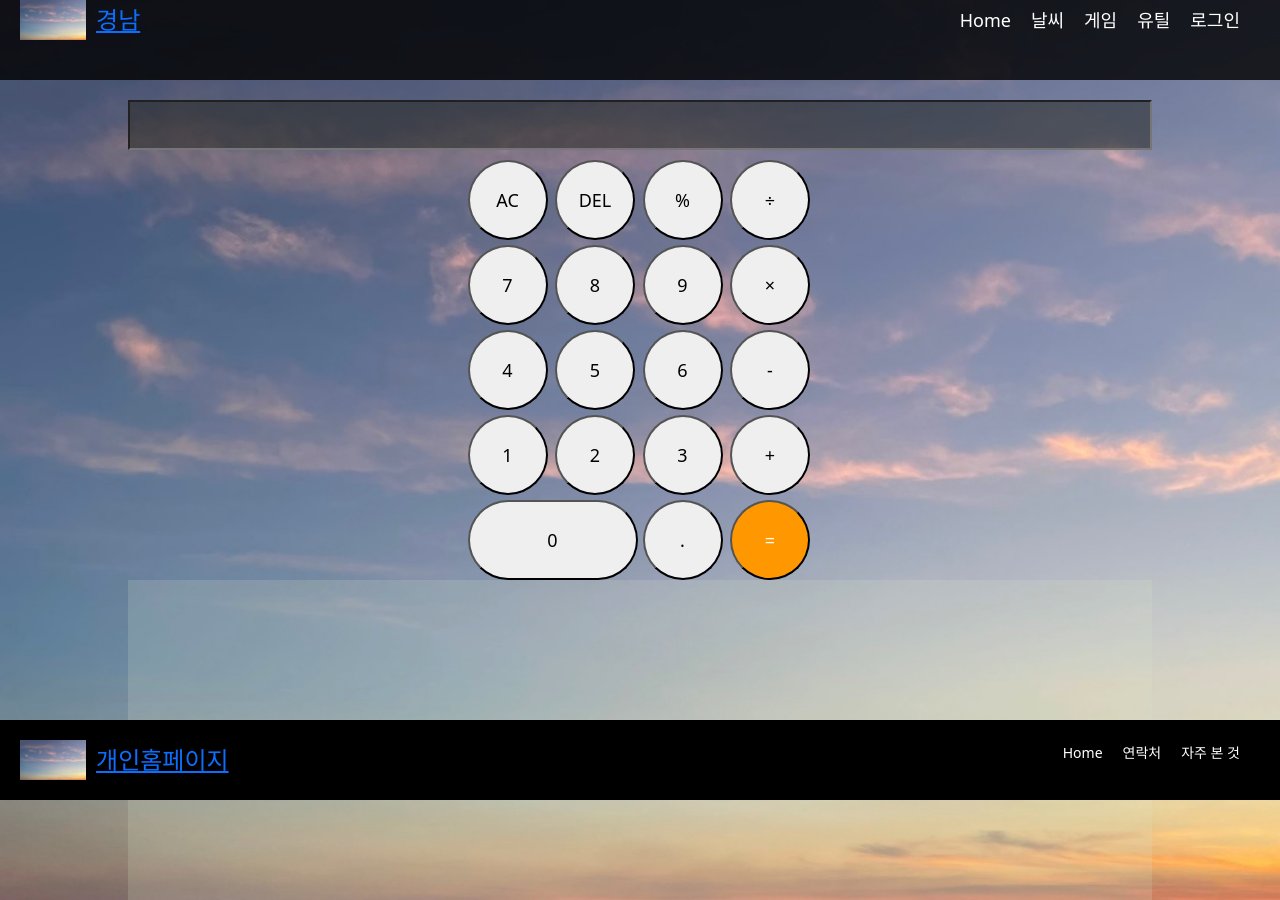
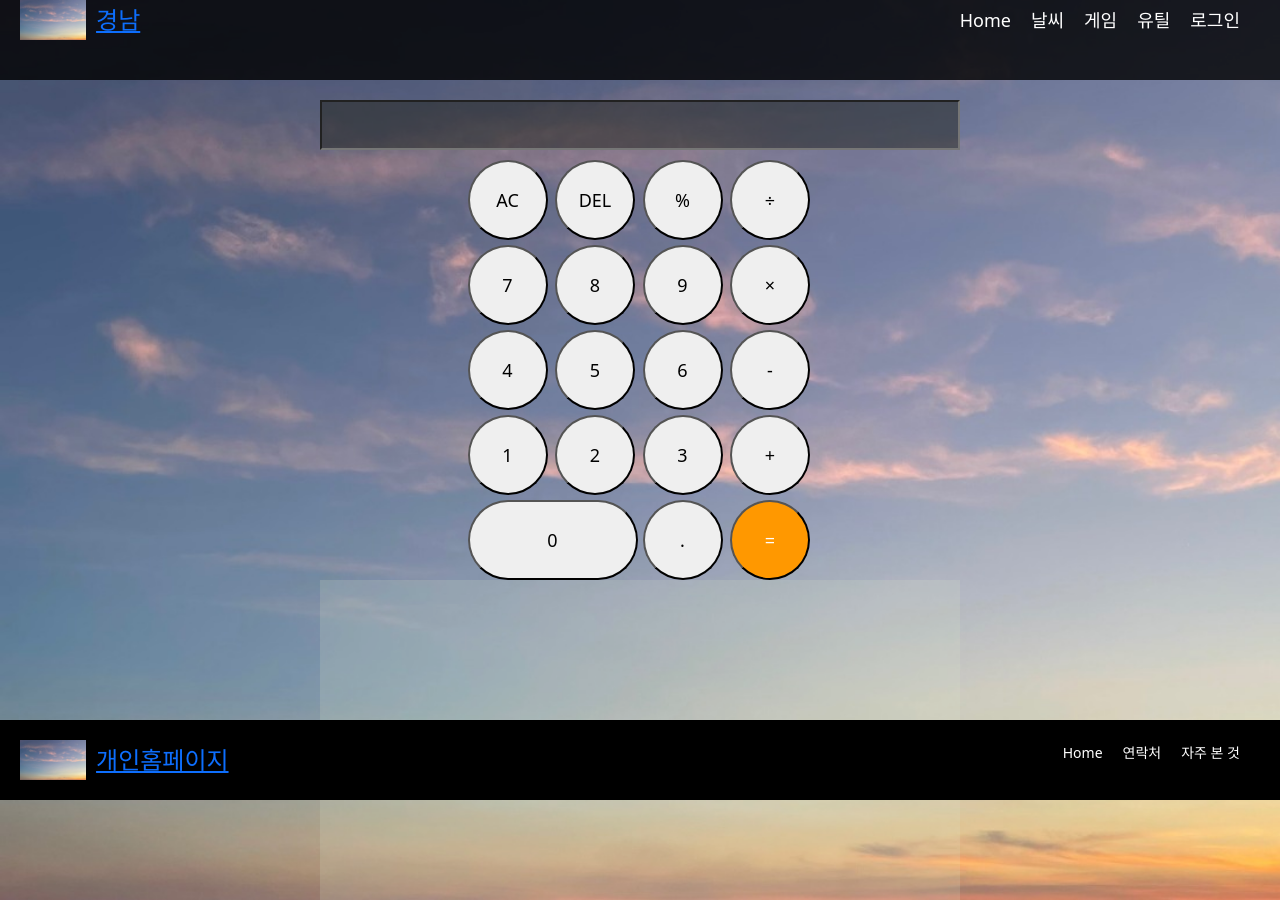
Before and after one commit to GNchoo/HomePage, a React (Create React App) app: page /cal in a window 1280 px wide. Built offline with nearby package versions, Linux system fonts and the light colour scheme.

Commit message:
계산기 폭 수정

```diff
--- a/src/components/tool/cal.css
+++ b/src/components/tool/cal.css
@@ -20,7 +20,7 @@
   flex-direction: column-reverse;
   align-items: center;
   justify-content: flex-end;
-  width: 80%;
+  width: 50%;
   height: 100%;
   padding: 10px;
   background-color: rgba(218, 224, 199, 0.185);
@@ -33,7 +33,7 @@
 }
 
 .InputBar {
-  width: 80%;
+  width: 50%;
   height: 50px;
   font-size: 24px;
   text-align: right;
```
